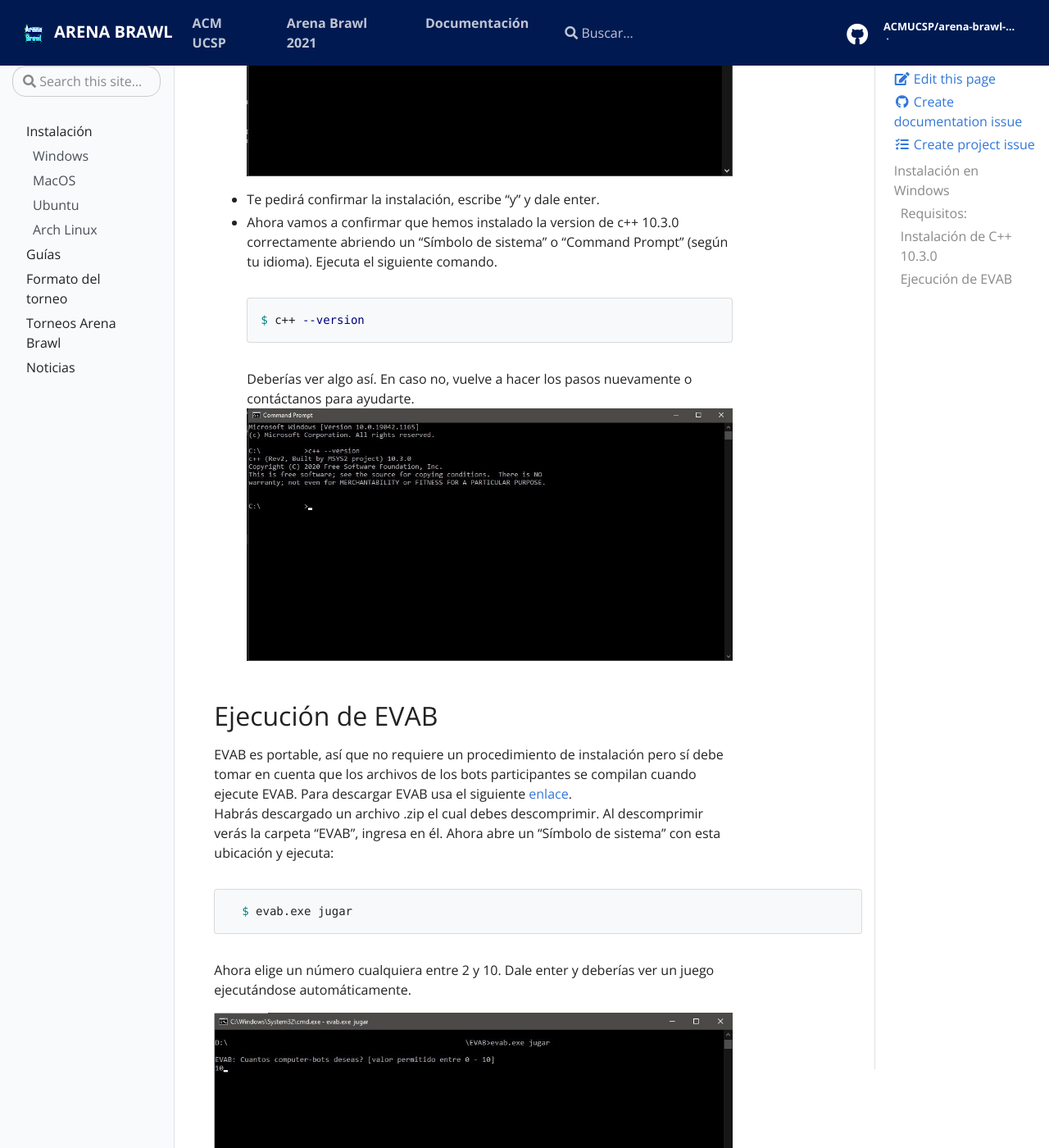
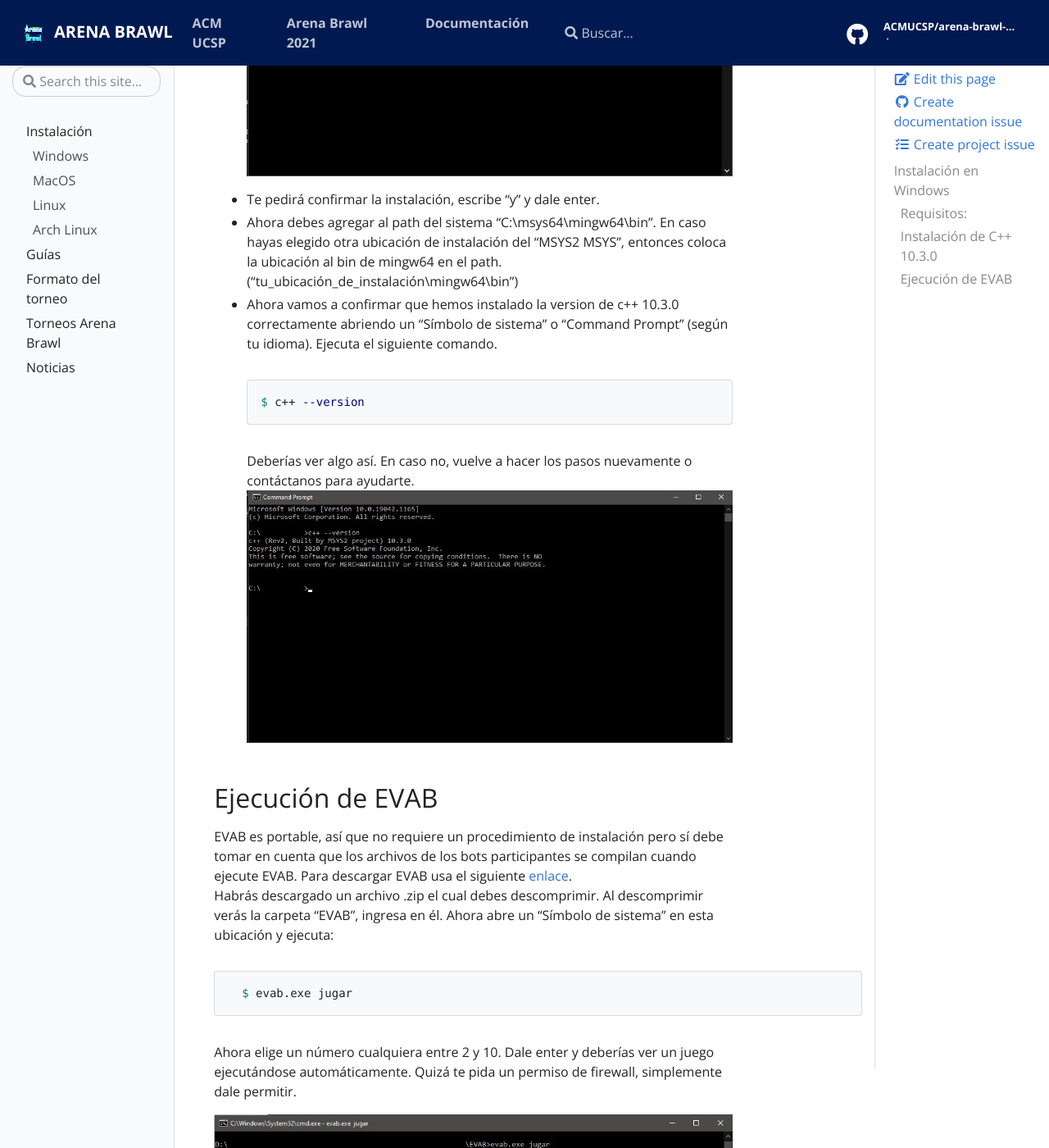
Before and after one commit to ACMUCSP/arena-brawl-wiki, a Jekyll site: the page built from _docs/installation/windows.md, in a window 1280 px wide and 1400 px high, scrolled down 1280 px. Shown: the whole window at 82% size. Built offline with Jekyll 4.4.1, drawn with Linux system fonts in a browser that asks for light colours.

Commit message:
better instructions + guias page + linux page instead of linux ubuntu

````diff
--- a/_data/toc.yml
+++ b/_data/toc.yml
@@ -7,8 +7,8 @@
           url: "docs/installation/windows"
         - title: MacOS
           url: "docs/installation/macos"
-        - title: Ubuntu
-          url: "docs/installation/ubuntu"
+        - title: Linux
+          url: "docs/installation/linux"
         - title: Arch Linux
           url: "docs/installation/arch"
     - title: "Guías"
--- a/_docs/installation/windows.md
+++ b/_docs/installation/windows.md
@@ -25,6 +25,7 @@ Si no tuvieras el requisito de gcc 10.3.0 sigue los siguientes pasos, sino salta
   ```
 ![MSYS2 MSYS2](../../assets/img/msys2.jpg)
 - Te pedirá confirmar la instalación, escribe "y" y dale enter.
+- Ahora debes agregar al path del sistema "C:\msys64\mingw64\bin". En caso hayas elegido otra ubicación de instalación del "MSYS2 MSYS", entonces coloca la ubicación al bin de mingw64 en el path. ("tu_ubicación_de_instalación\mingw64\bin")
 - Ahora vamos a confirmar que hemos instalado la version de c++ 10.3.0 correctamente abriendo
 un "Símbolo de sistema" o "Command Prompt" (según tu idioma). Ejecuta el siguiente comando.
   ```bash
@@ -38,11 +39,11 @@ Deberías ver algo así. En caso no, vuelve a hacer los pasos nuevamente o cont
 EVAB es portable, así que no requiere un procedimiento de instalación pero sí debe tomar en cuenta que los archivos de los bots participantes
 se compilan cuando ejecute EVAB.
 Para descargar EVAB usa el siguiente [enlace](../../assets/EVAB/EVAB_Win64.zip).<br>
-Habrás descargado un archivo .zip el cual debes descomprimir. Al descomprimir verás la carpeta "EVAB", ingresa en él. Ahora abre un "Símbolo de sistema" con esta ubicación y ejecuta:
+Habrás descargado un archivo .zip el cual debes descomprimir. Al descomprimir verás la carpeta "EVAB", ingresa en él. Ahora abre un "Símbolo de sistema" en esta ubicación y ejecuta:
   ```bash
   $ evab.exe jugar
   ```
-Ahora elige un número cualquiera entre 2 y 10. Dale enter y deberías ver un juego ejecutándose automáticamente.
+Ahora elige un número cualquiera entre 2 y 10. Dale enter y deberías ver un juego ejecutándose automáticamente. Quizá te pida un permiso de firewall, simplemente dale permitir.
 
 ![EVAB exec](../../assets/img/exec.jpg)
 
````
Also changed, not shown: _docs/guides/cli.md (+21 -6 lines), _docs/installation/linux.md (added, +38 -0 lines), _docs/installation/ubuntu.md (deleted, +0 -34 lines).
